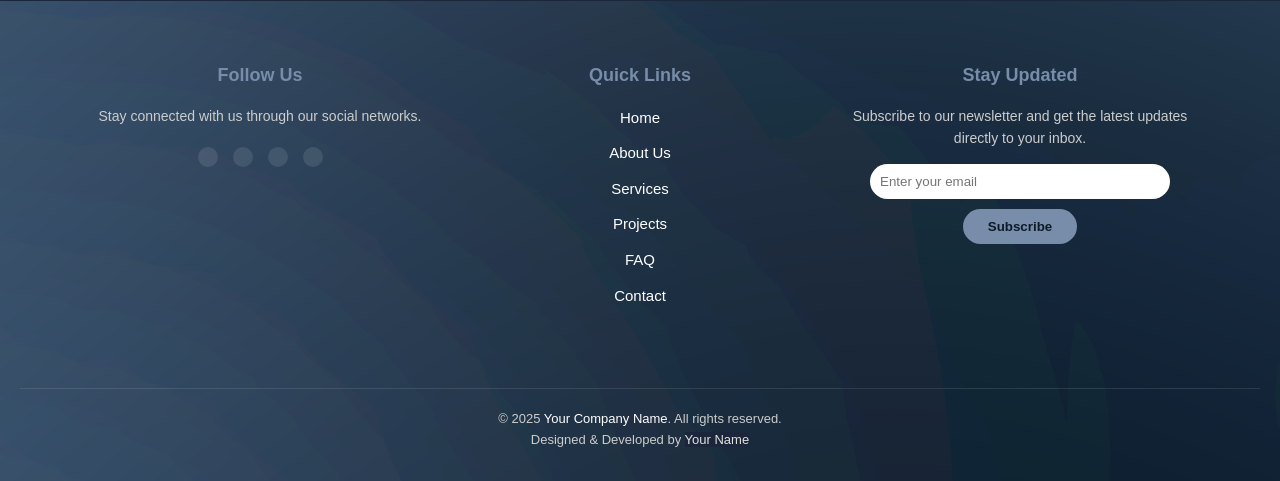
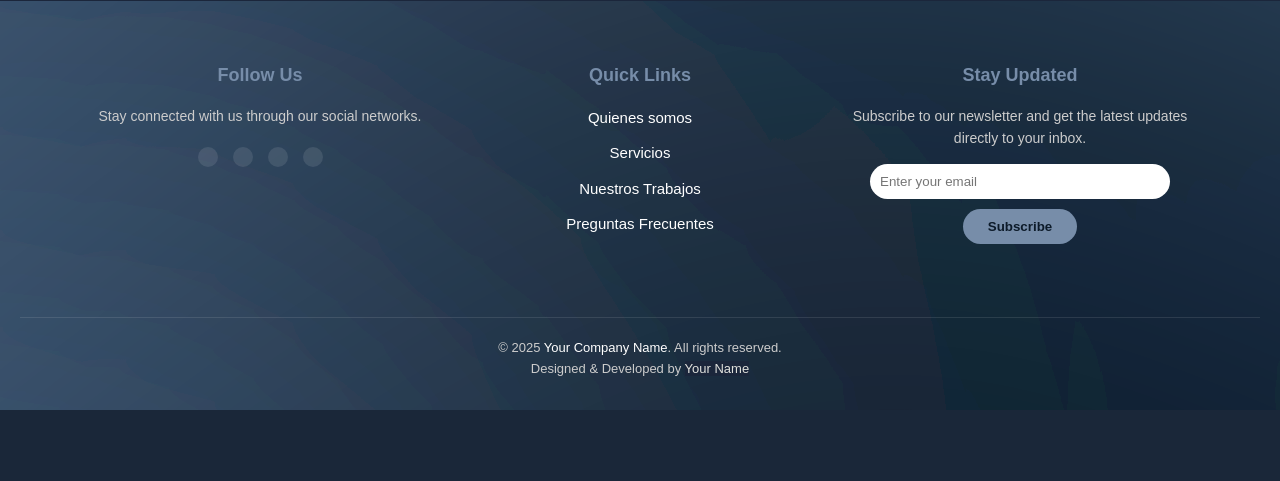
Before and after one commit to 21nicolasquijada/Testing, a Django app: page / in a window 1280 px wide; the page is wider, and only the part inside the window is pictured. Shown: the part 3700-4181 px from the top of that part. After the commit the page ends 4110 px from the top of that part, so only its background shows below. Run offline with Django 5.2, Linux system fonts and the light colour scheme.

Commit message:
Edicion menu

```diff
--- a/web_empresa/web_empresa_app/templates/index.html
+++ b/web_empresa/web_empresa_app/templates/index.html
@@ -24,7 +24,7 @@
                 <li><a href="">Quienes somos</a></li>
                 <li><a href="">Servicios</a></li>
                 <li><a href="">Nuestros Trabajos</a></li>
-                <li><a href="">Clientes</a></li>
+                <li><a href="">Preguntas Frecuentes</a></li>
             </ul>
         </nav>
         <a href="#buy-now" class="btn btn-buy">Contacto</a>
@@ -365,12 +365,10 @@
                 <div class="footer-menu">
                     <h3>Quick Links</h3>
                     <ul>
-                        <li><a href="#">Home</a></li>
-                        <li><a href="#">About Us</a></li>
-                        <li><a href="#">Services</a></li>
-                        <li><a href="#">Projects</a></li>
-                        <li><a href="#">FAQ</a></li>
-                        <li><a href="#">Contact</a></li>
+                        <li><a href="">Quienes somos</a></li>
+                        <li><a href="">Servicios</a></li>
+                        <li><a href="">Nuestros Trabajos</a></li>
+                        <li><a href="">Preguntas Frecuentes</a></li>
                     </ul>
                 </div>
 
```
